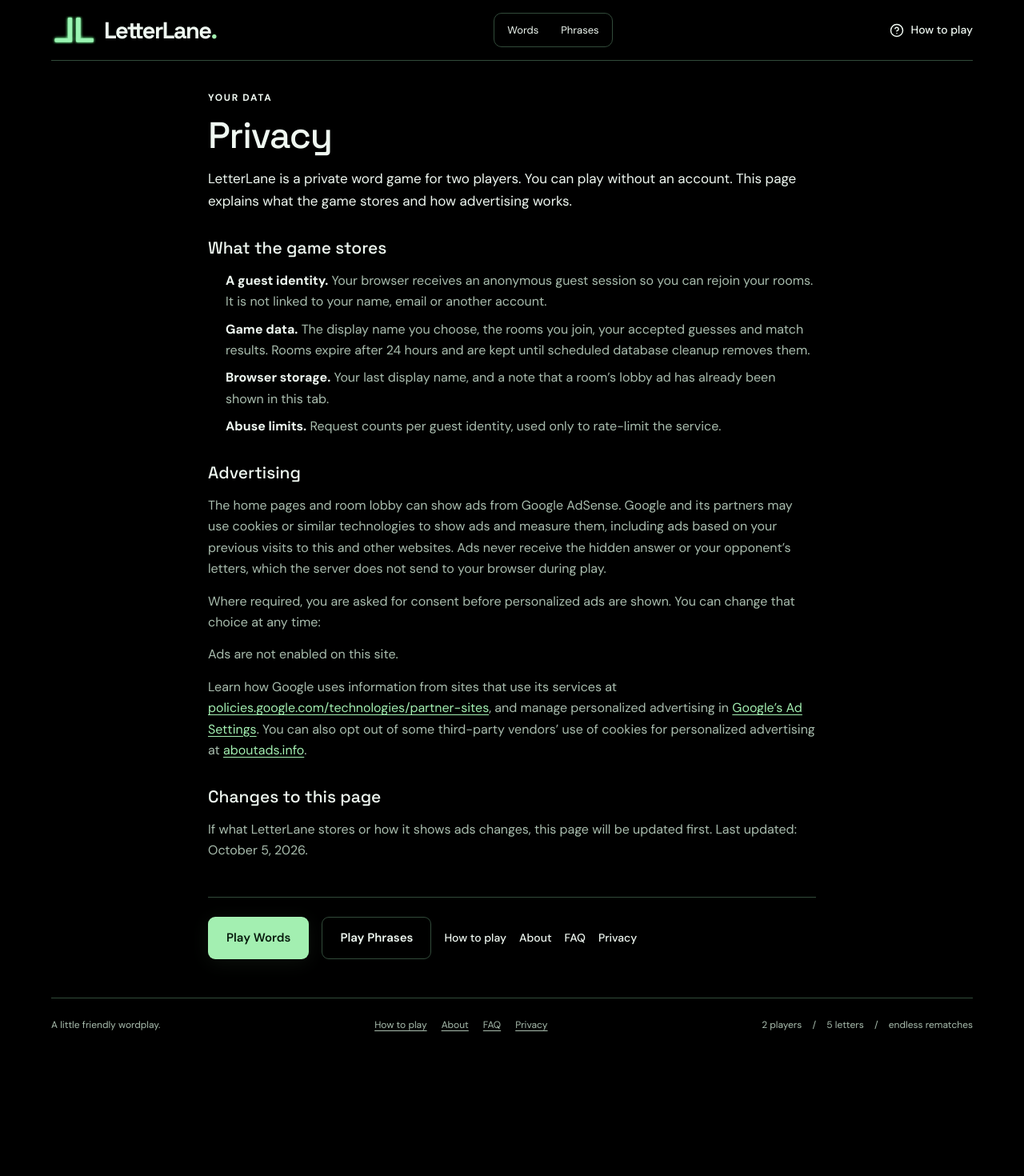
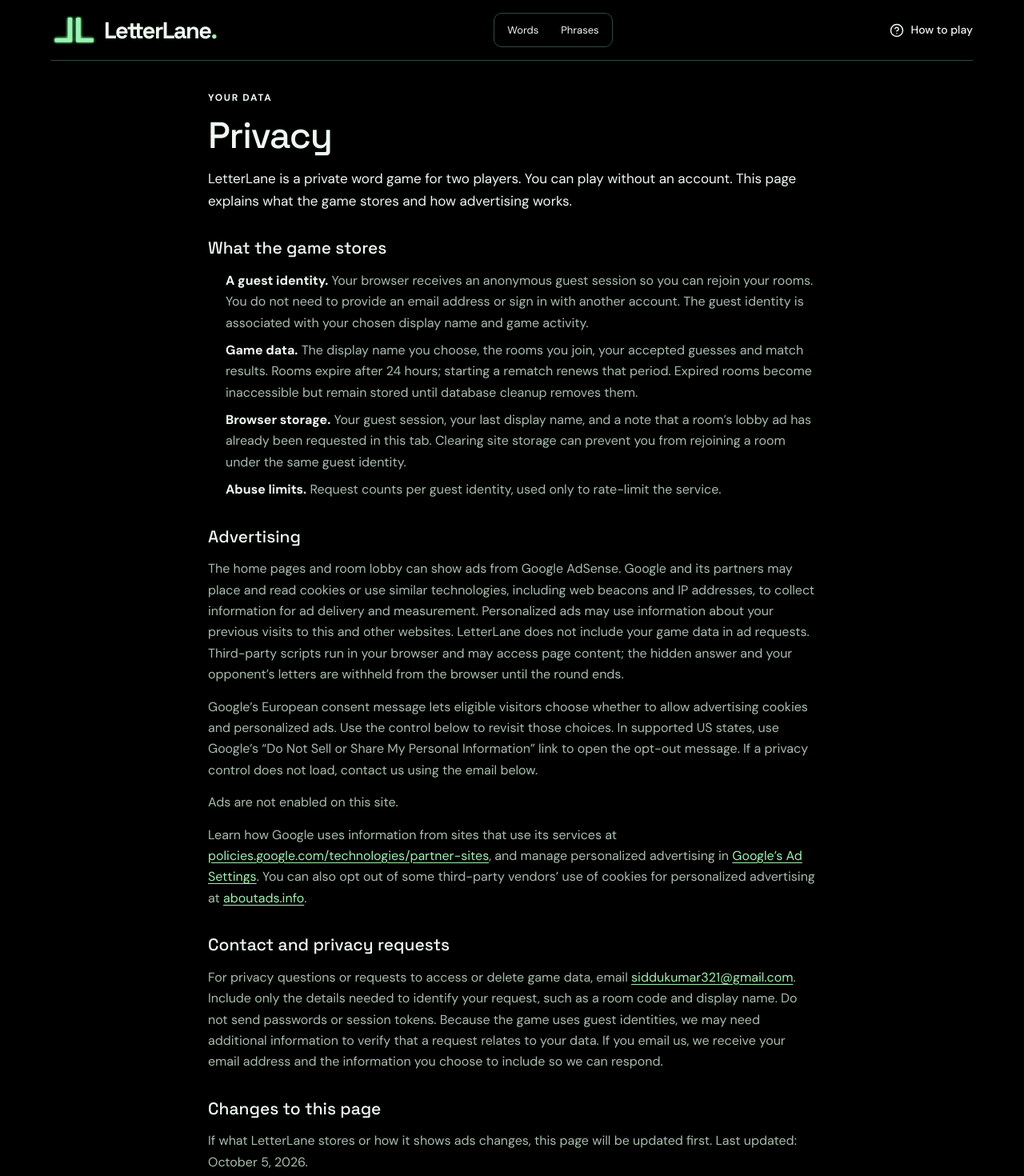
Before and after one commit to siddharthakumar-98/LetterLane, a Next.js app: page /privacy in a window 1280 px wide. Shown: the top 1470 px of the page at 80% size. Before the commit the page ends 1318 px from the top, so only its background shows below. Built offline with nearby package versions, Linux system fonts and the light colour scheme.

Commit message:
mini update

```diff
--- a/src/app/privacy/page.tsx
+++ b/src/app/privacy/page.tsx
@@ -5,7 +5,7 @@ export const metadata: Metadata = {
   title: 'Privacy — LetterLane',
   description: 'How LetterLane handles guest identities, game data and ads.',
 };
-// Draft wording: review it for your deployment and jurisdiction before launch.
+// Describes the implemented data flows; deployment-specific legal review is separate.
 export default function Page() {
   return (
     <ContentPage
@@ -17,17 +17,21 @@ export default function Page() {
       <ul>
         <li>
           <strong>A guest identity.</strong> Your browser receives an anonymous
-          guest session so you can rejoin your rooms. It is not linked to your
-          name, email or another account.
+          guest session so you can rejoin your rooms. You do not need to provide
+          an email address or sign in with another account. The guest identity
+          is associated with your chosen display name and game activity.
         </li>
         <li>
           <strong>Game data.</strong> The display name you choose, the rooms you
           join, your accepted guesses and match results. Rooms expire after 24
-          hours and are kept until scheduled database cleanup removes them.
+          hours; starting a rematch renews that period. Expired rooms become
+          inaccessible but remain stored until database cleanup removes them.
         </li>
         <li>
-          <strong>Browser storage.</strong> Your last display name, and a note
-          that a room’s lobby ad has already been shown in this tab.
+          <strong>Browser storage.</strong> Your guest session, your last
+          display name, and a note that a room’s lobby ad has already been
+          requested in this tab. Clearing site storage can prevent you from
+          rejoining a room under the same guest identity.
         </li>
         <li>
           <strong>Abuse limits.</strong> Request counts per guest identity, used
@@ -37,14 +41,20 @@ export default function Page() {
       <h2>Advertising</h2>
       <p>
         The home pages and room lobby can show ads from Google AdSense. Google
-        and its partners may use cookies or similar technologies to show ads and
-        measure them, including ads based on your previous visits to this and
-        other websites. Ads never receive the hidden answer or your opponent’s
-        letters, which the server does not send to your browser during play.
+        and its partners may place and read cookies or use similar technologies,
+        including web beacons and IP addresses, to collect information for ad
+        delivery and measurement. Personalized ads may use information about
+        your previous visits to this and other websites. LetterLane does not
+        include your game data in ad requests. Third-party scripts run in your
+        browser and may access page content; the hidden answer and your
+        opponent’s letters are withheld from the browser until the round ends.
       </p>
       <p>
-        Where required, you are asked for consent before personalized ads are
-        shown. You can change that choice at any time:
+        Google’s European consent message lets eligible visitors choose whether
+        to allow advertising cookies and personalized ads. Use the control below
+        to revisit those choices. In supported US states, use Google’s “Do Not
+        Sell or Share My Personal Information” link to open the opt-out message.
+        If a privacy control does not load, contact us using the email below.
       </p>
       <ConsentChoices />
       <p>
@@ -75,6 +85,17 @@ export default function Page() {
         </a>
         .
       </p>
+      <h2>Contact and privacy requests</h2>
+      <p>
+        For privacy questions or requests to access or delete game data, email{' '}
+        <a href="mailto:siddukumar321@gmail.com">siddukumar321@gmail.com</a>.
+        Include only the details needed to identify your request, such as a room
+        code and display name. Do not send passwords or session tokens. Because
+        the game uses guest identities, we may need additional information to
+        verify that a request relates to your data. If you email us, we receive
+        your email address and the information you choose to include so we can
+        respond.
+      </p>
       <h2>Changes to this page</h2>
       <p>
         If what LetterLane stores or how it shows ads changes, this page will be
--- a/src/lib/server/dictionary/SOURCES.md
+++ b/src/lib/server/dictionary/SOURCES.md
@@ -32,9 +32,19 @@ parity with Wordle. LetterLane keeps its own answer selection and game rules.
 Do not replace the answer list with all accepted guesses: the expanded list
 contains uncommon words and inflected forms suitable as guesses.
 
-For future updates, use the same union operation with the existing list, retain
-local additions, record the new source and checksum, and run the dictionary and
-multiplayer tests. Serving the application never contacts NYT or downloads words.
+### Rights review — October 5, 2026
+
+This provenance record is not a reuse license. No permission or license for the
+NYT-derived compilation is recorded in this repository. Before monetization,
+obtain permission or qualified legal clearance, or replace the extracted list
+with an independently sourced, commercially reusable dictionary. A replacement
+must not union the old NYT-derived entries back in. Audit answer-list provenance
+and preserve required upstream notices as well. See
+[the ads readiness review](../../../../docs/ads-readiness-review.md).
+
+For future updates, document the source, license, filtering method and checksum,
+then run the dictionary and multiplayer tests. Serving the application never
+contacts NYT or downloads words.
 
 ## Six- and seven-letter Words — September 29, 2026
 
```
